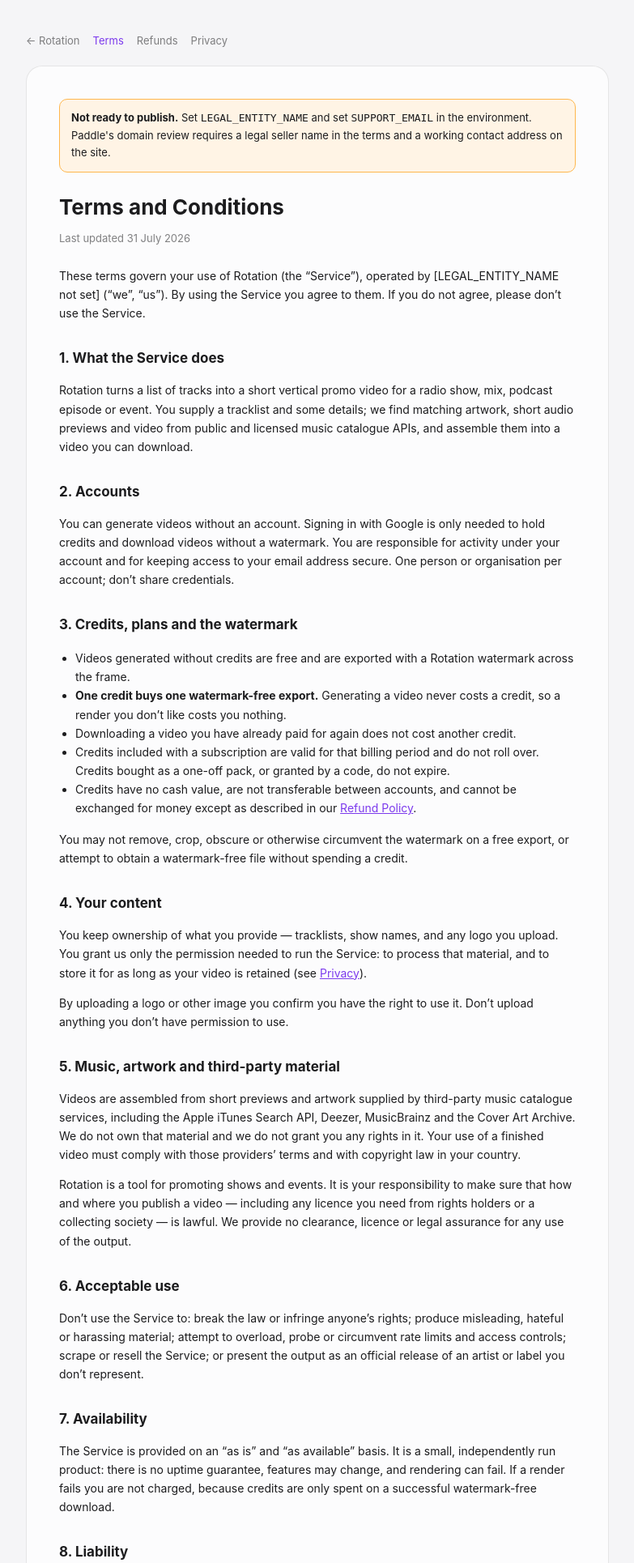
After one commit to wrongggg/promo-videos-for-radio, a Flask app: page /terms in a window 1280 px wide. The commit adds this page. Shown: the top 1930 px of the page at 81% size, without its empty margins (248-1031 px from the left). Run offline with Flask 3, Linux system fonts and the light colour scheme; some libraries are stand-ins or nearby versions.

Commit message:
Add Terms, Refund Policy and Privacy Policy pages
Paddle won't approve a checkout domain without these three, reachable from the
site's navigation rather than buried, so they're on the critical path to taking
any money at all.

Written against what the code actually does rather than from a generic template,
because most of the interesting claims are verifiable and several are unusually
good news worth stating plainly:

  * Generating is free and you watch the finished video before paying, so the
    refund policy can lead with "try it before you pay" instead of hedging.
  * A credit is only spent on a successful watermark-free download, so a failed
    render genuinely cannot cost anyone anything.
  * Ordinary users' jobs make no AI API calls at all -- the Anthropic path is
    operator-only -- so the privacy policy can state that a tracklist is never
    sent to an AI provider.
  * The only cookie is the session cookie. No analytics or advertising cookies,
    which is why there is no consent banner to dismiss.
  * IP addresses are held in memory for the daily limit and never written to
    disk, so retention can say "not stored" truthfully.

The privacy policy names every third party that actually receives anything --
Google, Paddle, the four music catalogue APIs, Railway, and Anthropic with its
operator-only caveat -- and the retention section reads {{ retention_days }}
from RENDER_RETENTION_DAYS so it cannot drift from the code that deletes them.

Branding is now BRAND_NAME rather than a hardcoded string, since the name is not
settled; the wordmark reads from it too. LEGAL_ENTITY_NAME and SUPPORT_EMAIL are
required before publishing and, while unset, the pages render a visible "not
ready to publish" warning naming the missing variables -- submitting to Paddle
with "[LEGAL_ENTITY_NAME not set]" in the terms would be an instant rejection.

These are honest drafts by a non-lawyer and should be reviewed by one before the
domain goes to Paddle, particularly the governing-law and liability clauses.

Co-Authored-By: Claude Opus 5 <noreply@anthropic.com>

```diff
--- a/server/app.py
+++ b/server/app.py
@@ -48,6 +48,15 @@ os.makedirs(RENDERS_DIR, exist_ok=True)
 # that has already aired. Set 0 to keep everything forever.
 RENDER_RETENTION_DAYS = float(os.environ.get("RENDER_RETENTION_DAYS", "7"))
 _prune_lock = threading.Lock()
+
+# Branding, in one place because it appears in the wordmark, the legal pages and
+# (via tools/make_watermark.py) burned into every free video. The name is not
+# finally settled, so nothing hardcodes it.
+BRAND_NAME = os.environ.get("BRAND_NAME", "Rotation")
+# Paddle's domain review requires the seller's legal name in the T&Cs and a
+# working contact address on the site. Both must be set before submitting.
+LEGAL_ENTITY_NAME = os.environ.get("LEGAL_ENTITY_NAME", "")
+SUPPORT_EMAIL = os.environ.get("SUPPORT_EMAIL", "")
 
 DEFAULT_SHOW_NAME = "Pop Lock"
 VIDEO_RATIO_TARGET = 0.6
@@ -116,6 +125,17 @@ if GOOGLE_CLIENT_ID and GOOGLE_CLIENT_SECRET:
 
 def sign_in_available() -> bool:
     return bool(GOOGLE_CLIENT_ID and GOOGLE_CLIENT_SECRET)
+
+
+@app.context_processor
+def inject_brand():
+    """Available to every template, so the name lives in one place."""
+    return {
+        "brand_name": BRAND_NAME,
+        "legal_entity_name": LEGAL_ENTITY_NAME,
+        "support_email": SUPPORT_EMAIL,
+        "retention_days": int(RENDER_RETENTION_DAYS),
+    }
 
 
 def current_account() -> str | None:
@@ -549,6 +569,28 @@ def _run_render_stage(job_id):
         analytics.record_job_done(job_id, "failed")
 
 
+# Paddle's domain review requires terms, a refund policy and a privacy policy,
+# each reachable from the site's navigation rather than buried. LAST_UPDATED is
+# a constant so the date reflects when the wording actually changed, not when
+# the container last restarted.
+LEGAL_LAST_UPDATED = "31 July 2026"
+
+
+@app.route("/terms")
+def terms():
+    return render_template("terms.html", page="terms", last_updated=LEGAL_LAST_UPDATED)
+
+
+@app.route("/refunds")
+def refunds():
+    return render_template("refunds.html", page="refunds", last_updated=LEGAL_LAST_UPDATED)
+
+
+@app.route("/privacy")
+def privacy():
+    return render_template("privacy.html", page="privacy", last_updated=LEGAL_LAST_UPDATED)
+
+
 @app.route("/auth/google")
 def auth_google():
     if not sign_in_available():
--- /dev/null
+++ b/server/templates/legal_base.html
@@ -0,0 +1,69 @@
+<!DOCTYPE html>
+<html lang="en">
+<head>
+<meta charset="UTF-8">
+<meta name="viewport" content="width=device-width, initial-scale=1.0">
+<title>{% block title %}{% endblock %} — {{ brand_name }}</title>
+<style>
+    :root {
+        --bg: #f5f5f7;
+        --glass: rgba(255,255,255,0.7);
+        --border: rgba(0,0,0,0.09);
+        --text: #1c1c1e;
+        --text-muted: rgba(28,28,30,0.55);
+        --accent2: #7c3aed;
+    }
+    * { box-sizing: border-box; }
+    body {
+        font-family: -apple-system, BlinkMacSystemFont, "SF Pro Text", system-ui, sans-serif;
+        background: var(--bg); color: var(--text); margin: 0;
+        padding: 40px 20px; line-height: 1.65;
+    }
+    .doc {
+        background: var(--glass); border: 1px solid var(--border); border-radius: 20px;
+        max-width: 720px; margin: 0 auto; padding: 40px;
+    }
+    nav { max-width: 720px; margin: 0 auto 20px; display: flex; gap: 16px; flex-wrap: wrap; font-size: 13px; }
+    nav a { color: var(--text-muted); text-decoration: none; }
+    nav a:hover, nav a[aria-current] { color: var(--accent2); }
+    h1 { font-size: 26px; margin: 0 0 6px; }
+    h2 { font-size: 17px; margin: 30px 0 8px; }
+    .updated { color: var(--text-muted); font-size: 13px; margin: 0 0 24px; }
+    p, li { font-size: 14px; }
+    ul { padding-left: 20px; }
+    a { color: var(--accent2); }
+    .todo {
+        background: #fff4e5; border: 1px solid #ffb74d; border-radius: 10px;
+        padding: 12px 14px; font-size: 13px; margin-bottom: 22px;
+    }
+    footer { max-width: 720px; margin: 22px auto 0; font-size: 12px; color: var(--text-muted); }
+</style>
+</head>
+<body>
+<nav>
+    <a href="{{ url_for('index') }}">← {{ brand_name }}</a>
+    <a href="{{ url_for('terms') }}" {% if page == 'terms' %}aria-current="page"{% endif %}>Terms</a>
+    <a href="{{ url_for('refunds') }}" {% if page == 'refunds' %}aria-current="page"{% endif %}>Refunds</a>
+    <a href="{{ url_for('privacy') }}" {% if page == 'privacy' %}aria-current="page"{% endif %}>Privacy</a>
+</nav>
+<div class="doc">
+    {% if not legal_entity_name or not support_email %}
+    <div class="todo">
+        <strong>Not ready to publish.</strong>
+        {% if not legal_entity_name %}Set <code>LEGAL_ENTITY_NAME</code>{% endif %}
+        {% if not legal_entity_name and not support_email %} and {% endif %}
+        {% if not support_email %}set <code>SUPPORT_EMAIL</code>{% endif %}
+        in the environment. Paddle's domain review requires a legal seller name
+        in the terms and a working contact address on the site.
+    </div>
+    {% endif %}
+    <h1>{% block heading %}{% endblock %}</h1>
+    <p class="updated">Last updated {{ last_updated }}</p>
+    {% block body %}{% endblock %}
+</div>
+<footer>
+    {% if legal_entity_name %}{{ legal_entity_name }} · {% endif %}
+    {% if support_email %}<a href="mailto:{{ support_email }}">{{ support_email }}</a>{% endif %}
+</footer>
+</body>
+</html>
--- /dev/null
+++ b/server/templates/terms.html
@@ -0,0 +1,106 @@
+{% extends "legal_base.html" %}
+{% block title %}Terms and Conditions{% endblock %}
+{% block heading %}Terms and Conditions{% endblock %}
+{% block body %}
+
+<p>These terms govern your use of {{ brand_name }} (the “Service”), operated by
+{{ legal_entity_name or "[LEGAL_ENTITY_NAME not set]" }} (“we”, “us”). By using the
+Service you agree to them. If you do not agree, please don’t use the Service.</p>
+
+<h2>1. What the Service does</h2>
+<p>{{ brand_name }} turns a list of tracks into a short vertical promo video for a
+radio show, mix, podcast episode or event. You supply a tracklist and some
+details; we find matching artwork, short audio previews and video from public
+and licensed music catalogue APIs, and assemble them into a video you can
+download.</p>
+
+<h2>2. Accounts</h2>
+<p>You can generate videos without an account. Signing in with Google is only
+needed to hold credits and download videos without a watermark. You are
+responsible for activity under your account and for keeping access to your email
+address secure. One person or organisation per account; don’t share credentials.</p>
+
+<h2>3. Credits, plans and the watermark</h2>
+<ul>
+  <li>Videos generated without credits are free and are exported with a
+      {{ brand_name }} watermark across the frame.</li>
+  <li><strong>One credit buys one watermark-free export.</strong> Generating a video
+      never costs a credit, so a render you don’t like costs you nothing.</li>
+  <li>Downloading a video you have already paid for again does not cost another
+      credit.</li>
+  <li>Credits included with a subscription are valid for that billing period and
+      do not roll over. Credits bought as a one-off pack, or granted by a code,
+      do not expire.</li>
+  <li>Credits have no cash value, are not transferable between accounts, and
+      cannot be exchanged for money except as described in our
+      <a href="{{ url_for('refunds') }}">Refund Policy</a>.</li>
+</ul>
+<p>You may not remove, crop, obscure or otherwise circumvent the watermark on a
+free export, or attempt to obtain a watermark-free file without spending a
+credit.</p>
+
+<h2>4. Your content</h2>
+<p>You keep ownership of what you provide — tracklists, show names, and any logo
+you upload. You grant us only the permission needed to run the Service: to
+process that material, and to store it for as long as your video is retained
+(see <a href="{{ url_for('privacy') }}">Privacy</a>).</p>
+<p>By uploading a logo or other image you confirm you have the right to use it.
+Don’t upload anything you don’t have permission to use.</p>
+
+<h2>5. Music, artwork and third-party material</h2>
+<p>Videos are assembled from short previews and artwork supplied by third-party
+music catalogue services, including the Apple iTunes Search API, Deezer,
+MusicBrainz and the Cover Art Archive. We do not own that material and we do not
+grant you any rights in it. Your use of a finished video must comply with those
+providers’ terms and with copyright law in your country.</p>
+<p>{{ brand_name }} is a tool for promoting shows and events. It is your
+responsibility to make sure that how and where you publish a video — including
+any licence you need from rights holders or a collecting society — is lawful. We
+provide no clearance, licence or legal assurance for any use of the output.</p>
+
+<h2>6. Acceptable use</h2>
+<p>Don’t use the Service to: break the law or infringe anyone’s rights; produce
+misleading, hateful or harassing material; attempt to overload, probe or
+circumvent rate limits and access controls; scrape or resell the Service; or
+present the output as an official release of an artist or label you don’t
+represent.</p>
+
+<h2>7. Availability</h2>
+<p>The Service is provided on an “as is” and “as available” basis. It is a small,
+independently run product: there is no uptime guarantee, features may change,
+and rendering can fail. If a render fails you are not charged, because credits
+are only spent on a successful watermark-free download.</p>
+
+<h2>8. Liability</h2>
+<p>To the fullest extent permitted by law, we are not liable for indirect or
+consequential loss, lost profits, lost bookings, or loss of data. Our total
+liability for any claim relating to the Service is limited to the amount you paid
+us in the twelve months before the claim arose. Nothing here limits liability
+that cannot lawfully be limited.</p>
+
+<h2>9. Payments</h2>
+<p>Purchases are handled by our reseller Paddle.com Market Ltd, which acts as the
+merchant of record. Paddle’s own terms apply to the transaction, and Paddle is
+responsible for billing, invoicing and applicable sales tax or VAT. We never
+receive or store your card details.</p>
+
+<h2>10. Suspension and termination</h2>
+<p>You can stop using the Service at any time. We may suspend or close an account
+that breaches these terms. If we close your account without cause, we will refund
+any unused credits you paid for.</p>
+
+<h2>11. Changes</h2>
+<p>We may update these terms. Material changes will be reflected in the “last
+updated” date above, and continued use after a change means you accept it.</p>
+
+<h2>12. Governing law</h2>
+<p>These terms are governed by the laws of the State of Israel, and the competent
+courts of Israel have exclusive jurisdiction — except where consumer protection
+law in your country of residence gives you the right to bring proceedings
+locally.</p>
+
+<h2>13. Contact</h2>
+<p>{% if support_email %}Questions: <a href="mailto:{{ support_email }}">{{ support_email }}</a>.
+{% else %}[SUPPORT_EMAIL not set]{% endif %}</p>
+
+{% endblock %}
```
Also changed, not shown: server/templates/index.html (+19 -1 lines), server/templates/privacy.html (added, +103 -0 lines), server/templates/refunds.html (added, +67 -0 lines), 1 other file.
